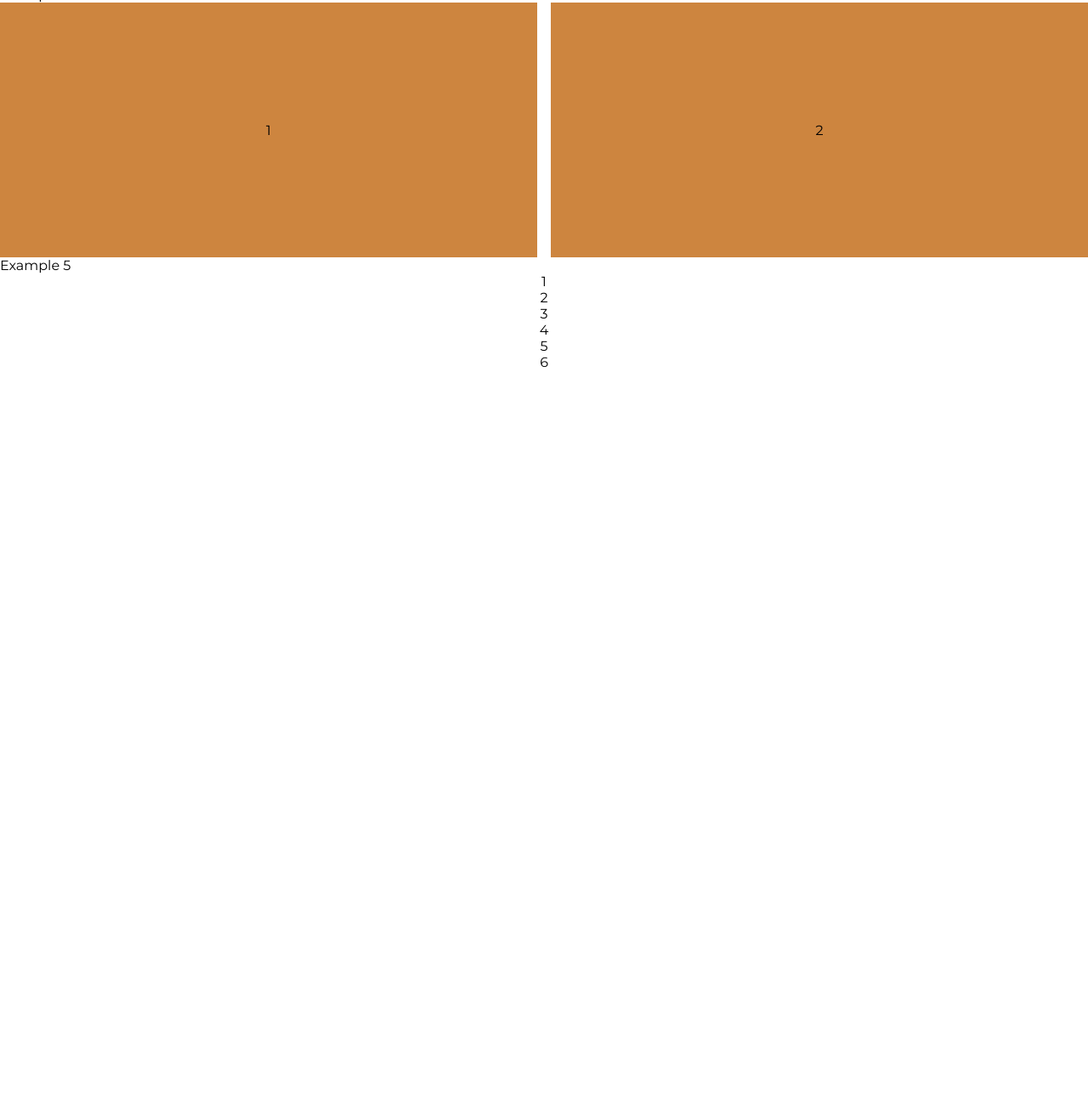
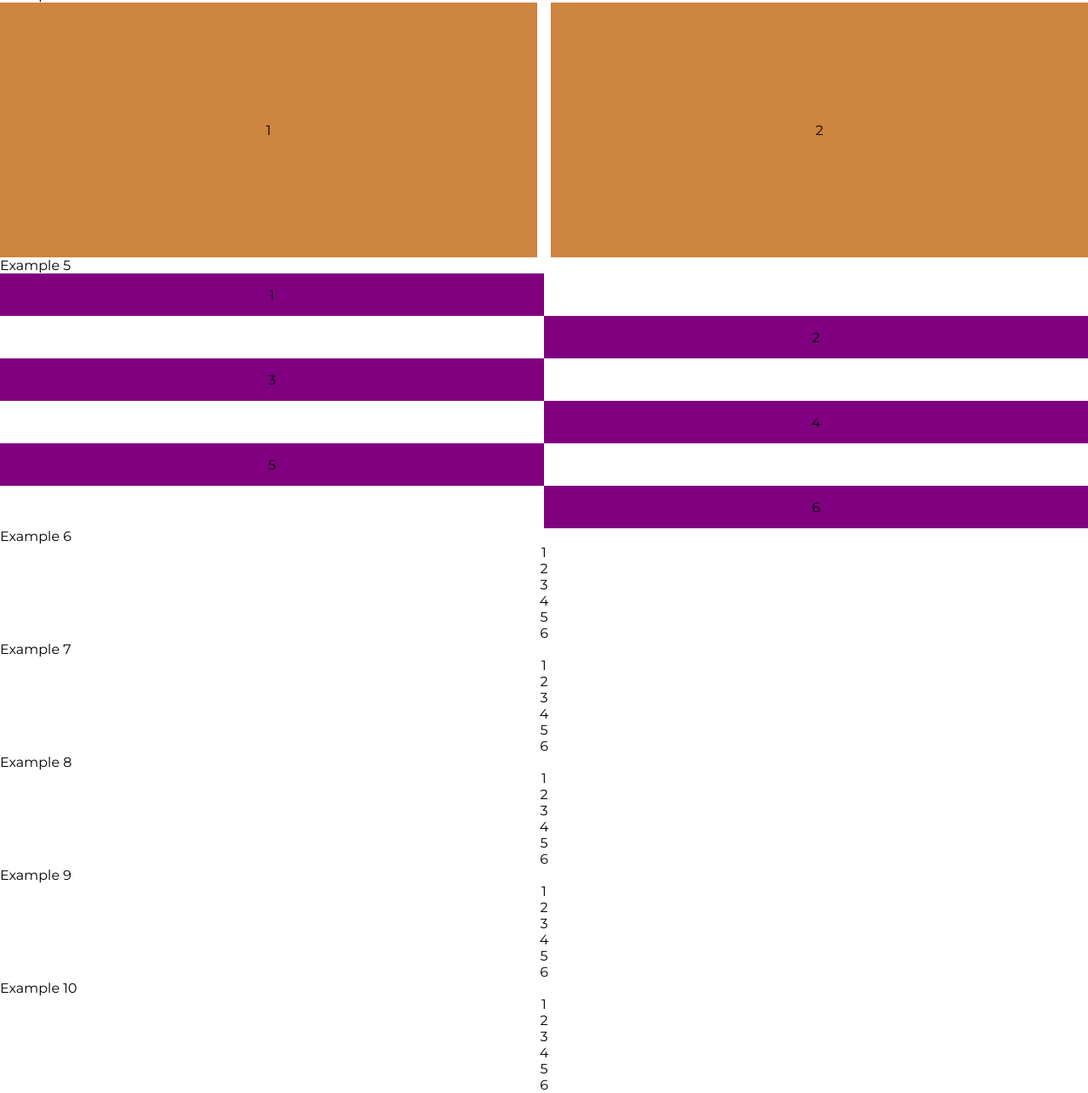
Before and after one commit to jm27/Css-Grid-pg, a plain HTML site: page index.html in a window 1280 px wide. Shown: the part 1104-2391 px from the top of the page at 85% size. Before the commit the page ends 1540 px from the top, so only its background shows below. Drawn offline with Linux system fonts and the light colour scheme.

Commit message:
Added grid to fifth section

```diff
--- a/assets/style.css
+++ b/assets/style.css
@@ -112,3 +112,37 @@ article {
 .content.fourth article {
   background-color: peru;
 }
+
+.content.fifth {
+  display: grid;
+  grid-template-columns: 1fr 1fr;
+  grid-template-rows: repeat(6, 50px);
+  gap: 0px;
+}
+
+.content.fifth article {
+  grid-column: 1;
+  grid-row: 1;
+  background-color: purple;
+}
+
+.content.fifth article:nth-child(2) {
+  grid-column: 2;
+  grid-row: 2;
+}
+.content.fifth article:nth-child(3) {
+  grid-column: 1;
+  grid-row: 3;
+}
+.content.fifth article:nth-child(4) {
+  grid-column: 2;
+  grid-row: 4;
+}
+.content.fifth article:nth-child(5) {
+  grid-column: 1;
+  grid-row: 5;
+}
+.content.fifth article:nth-child(6) {
+  grid-column: 2;
+  grid-row: 6;
+}
--- a/index.html
+++ b/index.html
@@ -51,6 +51,51 @@
         <article>5</article>
         <article>6</article>
       </section>
+      <h2>Example 6</h2>
+      <section class="content sixth">
+        <article>1</article>
+        <article>2</article>
+        <article>3</article>
+        <article>4</article>
+        <article>5</article>
+        <article>6</article>
+      </section>
+      <h2>Example 7</h2>
+      <section class="content seventh">
+        <article>1</article>
+        <article>2</article>
+        <article>3</article>
+        <article>4</article>
+        <article>5</article>
+        <article>6</article>
+      </section>
+      <h2>Example 8</h2>
+      <section class="content eighth">
+        <article>1</article>
+        <article>2</article>
+        <article>3</article>
+        <article>4</article>
+        <article>5</article>
+        <article>6</article>
+      </section>
+      <h2>Example 9</h2>
+      <section class="content ninth">
+        <article>1</article>
+        <article>2</article>
+        <article>3</article>
+        <article>4</article>
+        <article>5</article>
+        <article>6</article>
+      </section>
+      <h2>Example 10</h2>
+      <section class="content tenth">
+        <article>1</article>
+        <article>2</article>
+        <article>3</article>
+        <article>4</article>
+        <article>5</article>
+        <article>6</article>
+      </section>
     </main>
   </body>
 </html>
```
Lines whose indentation alone changed are shown as unchanged.
